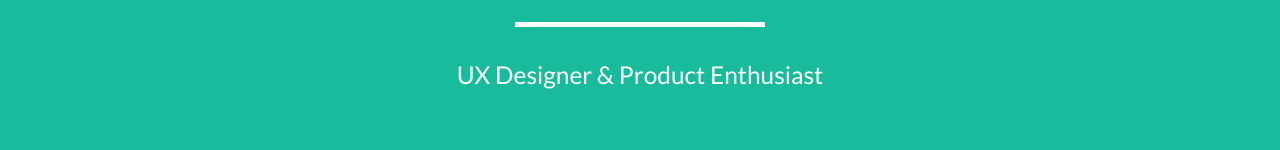
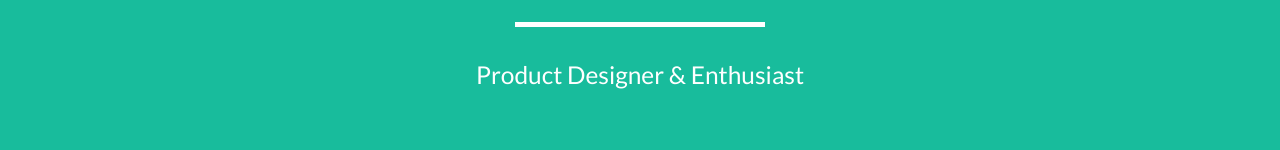
Before and after one commit to nivedhanm/Portfolio, a website: page index.html in a window 1280 px wide. Shown: the part 626-776 px from the top of the page. Drawn offline with nearby package versions, Linux system fonts and the light colour scheme.

Commit message:
fb update

```diff
--- a/index.html
+++ b/index.html
@@ -107,7 +107,7 @@
                     <div class="intro-text">
                         <span class="name">Nivedhan Manavalan</span>
                         <hr class="star-light">
-                        <span class="skills"> UX Designer & Product Enthusiast</span>
+                        <span class="skills"> Product Designer & Enthusiast</span>
                     </div>
                 </div>
             </div>
```
Also changed, not shown: 1 other file.
